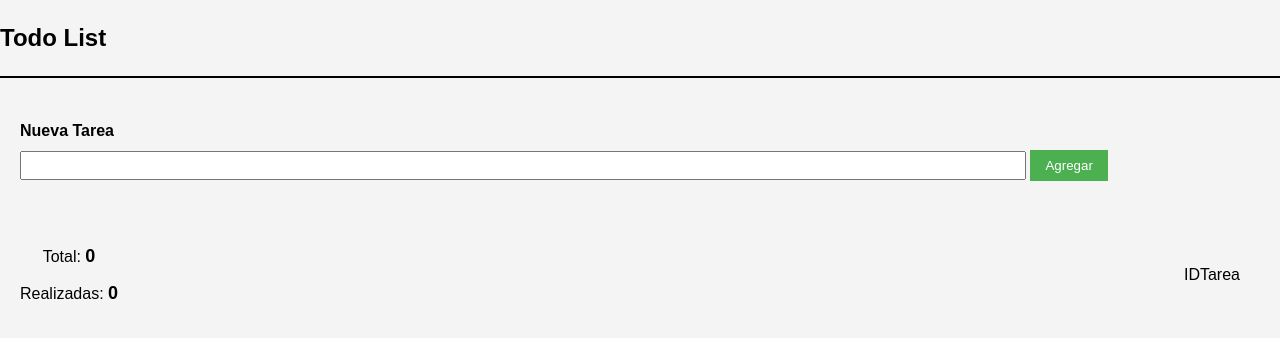
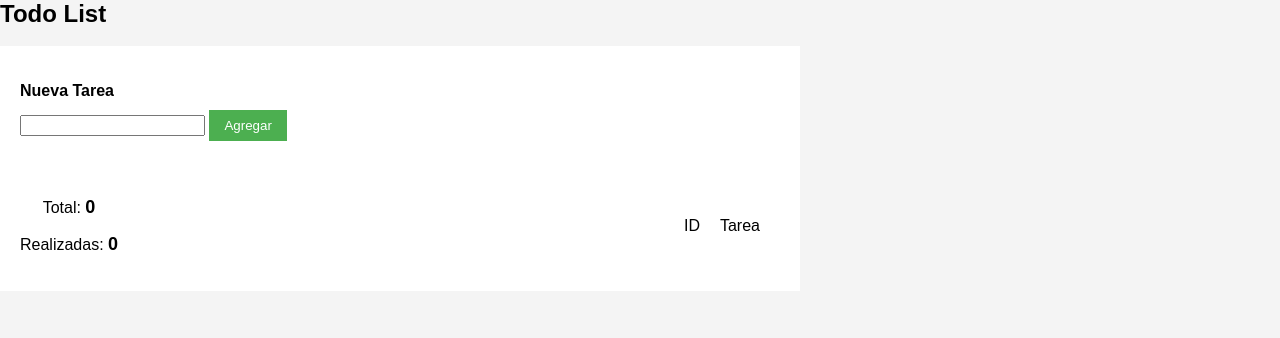
Before and after one commit to jorgelopezd/Todo_List, a plain HTML site: page index.html in a window 1280 px wide. Drawn offline with Linux system fonts and the light colour scheme; files that its build step writes are made by us from their sources.

Commit message:
se modifica diseño

```diff
--- a/assets/css/style.css
+++ b/assets/css/style.css
@@ -3,6 +3,8 @@ body {
     background-color: #f4f4f4;
     margin: 0;
     padding: 0;
+    width: 800px;
+    height: auto;
   }
 
   header {
@@ -16,6 +18,7 @@ body {
   }
 
   #nuevatarea {
+    background-color: #fff;
     padding: 20px;
   }
 
@@ -39,6 +42,7 @@ body {
   }
 
   #containertotal {
+    background-color: #fff;
     padding: 20px;
     margin: 0 auto;
     display: flex;
--- a/index.html
+++ b/index.html
@@ -1,21 +1,21 @@
 <!DOCTYPE html>
 <html lang="es">
 <head>
-    <meta charset="UTF-8">
-    <meta http-equiv="X-UA-Compatible" content="IE=edge">
-    <meta name="viewport" content="width=device-width, initial-scale=1.0">
-    <link rel="stylesheet" href="css/style.css">
-    <title>Document</title>
+<meta charset="UTF-8">
+<meta http-equiv="X-UA-Compatible" content="IE=edge">
+<meta name="viewport" content="width=device-width, initial-scale=1.0">
+<link rel="stylesheet" href="assets/css/style.css">
+<title>Todo List</title>
+
 </head>
 <body>
-    <header>
-        <p>Todo List</p>
-    </header>
-    <hr>
+<header>Todo List</header>
+
+<br>
 
 <section id="nuevatarea">
     <p>Nueva Tarea</p>
-    <input type="text" id="tareaboton">
+    <input type="text">
     <button>Agregar</button>
 </section>
 
@@ -29,10 +29,11 @@
             <p>ID</p>
             <span></span>
         </div>
-        <div>
+        <div style="margin-left: 20px;">
             <p>Tarea</p>
             <span></span>
         </div>
     </div>
+</section>
 </body>
 </html>
```
